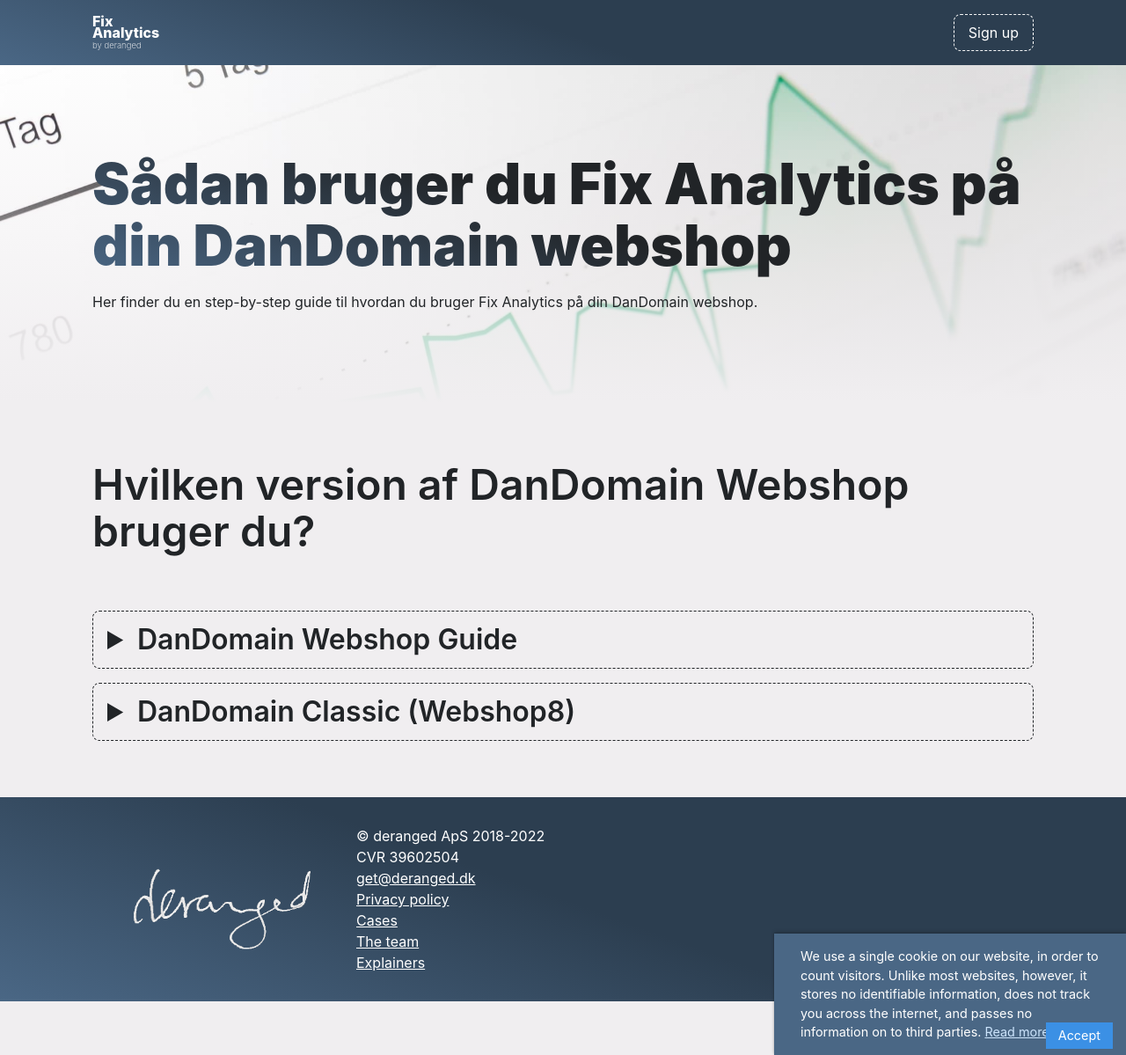
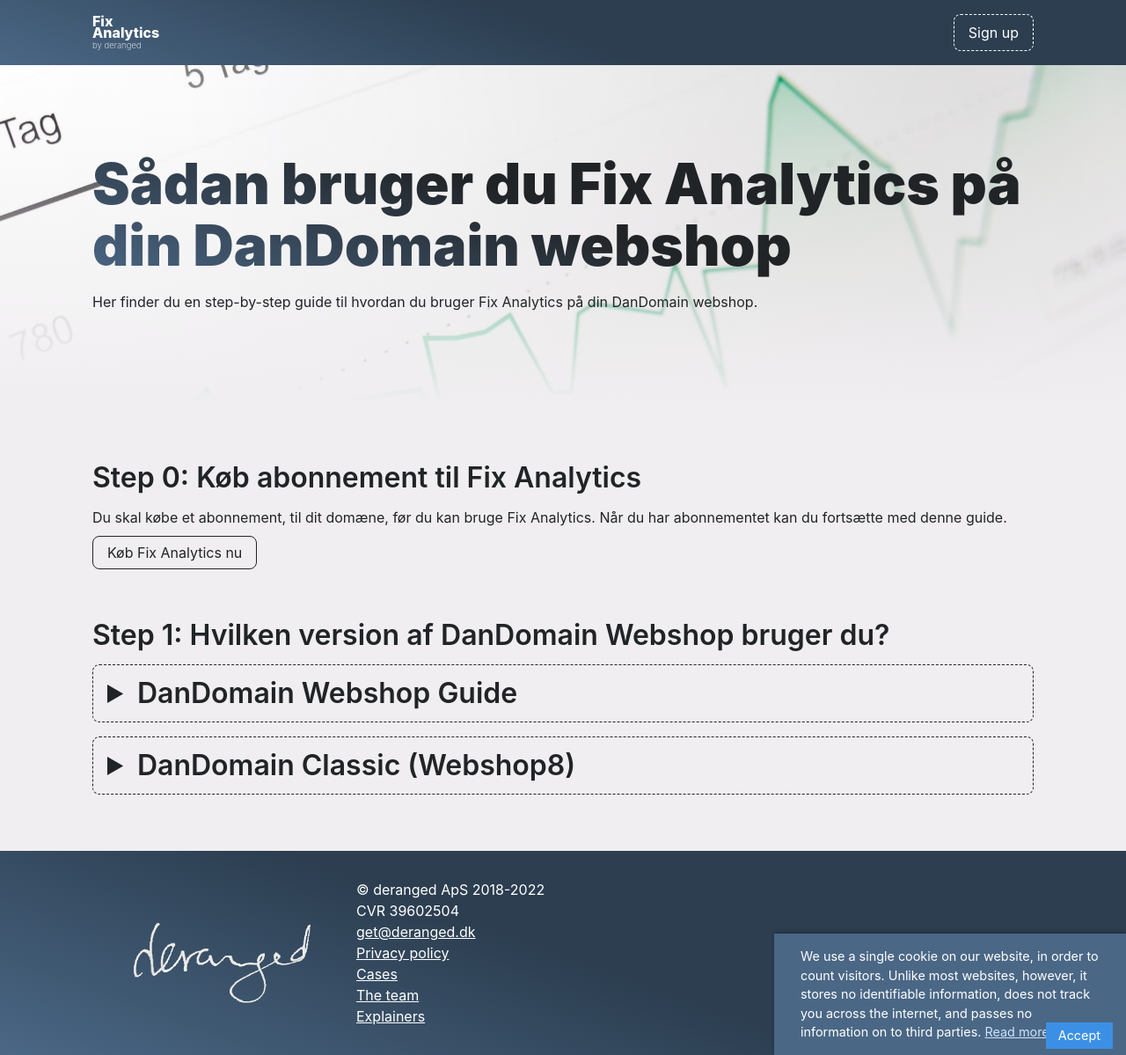
Before and after one commit to derangeddk/deranged.dk, a Jekyll site: the page built from da/fix-analytics/dandomain/index.html, in a window 1280 px wide. Shown: the whole page at 88% size. Built offline with Jekyll 4.4.1, drawn with Linux system fonts in a browser that asks for light colours.

Commit message:
Introduce a new step 0 with link to signup

```diff
--- a/da/fix-analytics/dandomain/index.html
+++ b/da/fix-analytics/dandomain/index.html
@@ -17,8 +17,21 @@
 
 <div class="container u-mb-lg">
   <section>
-    <h2 class="heading heading--medium u-mb-lg">
-      Hvilken version af DanDomain Webshop bruger du?
+    <h2 class="heading heading--small u-mb-md" id="0">
+      Step 0: Køb abonnement til Fix Analytics
+    </h2>
+    <p>
+        Du skal købe et abonnement, til dit domæne, før du kan bruge Fix Analytics. Når du har abonnementet kan du fortsætte med denne guide.
+    </p>
+
+    <div class="u-mt-md">
+      <a class="button" href="signup?redirectUrl=/da/fix-analytics/dandomain#1&redirectName=DanDomain Guiden">
+        Køb Fix Analytics nu
+      </a>
+    </div>
+
+    <h2 class="heading heading--small u-mb-md u-mt-lg" id="1">
+      Step 1: Hvilken version af DanDomain Webshop bruger du?
     </h2>
 
     <!-- Guide #1 -->
```
